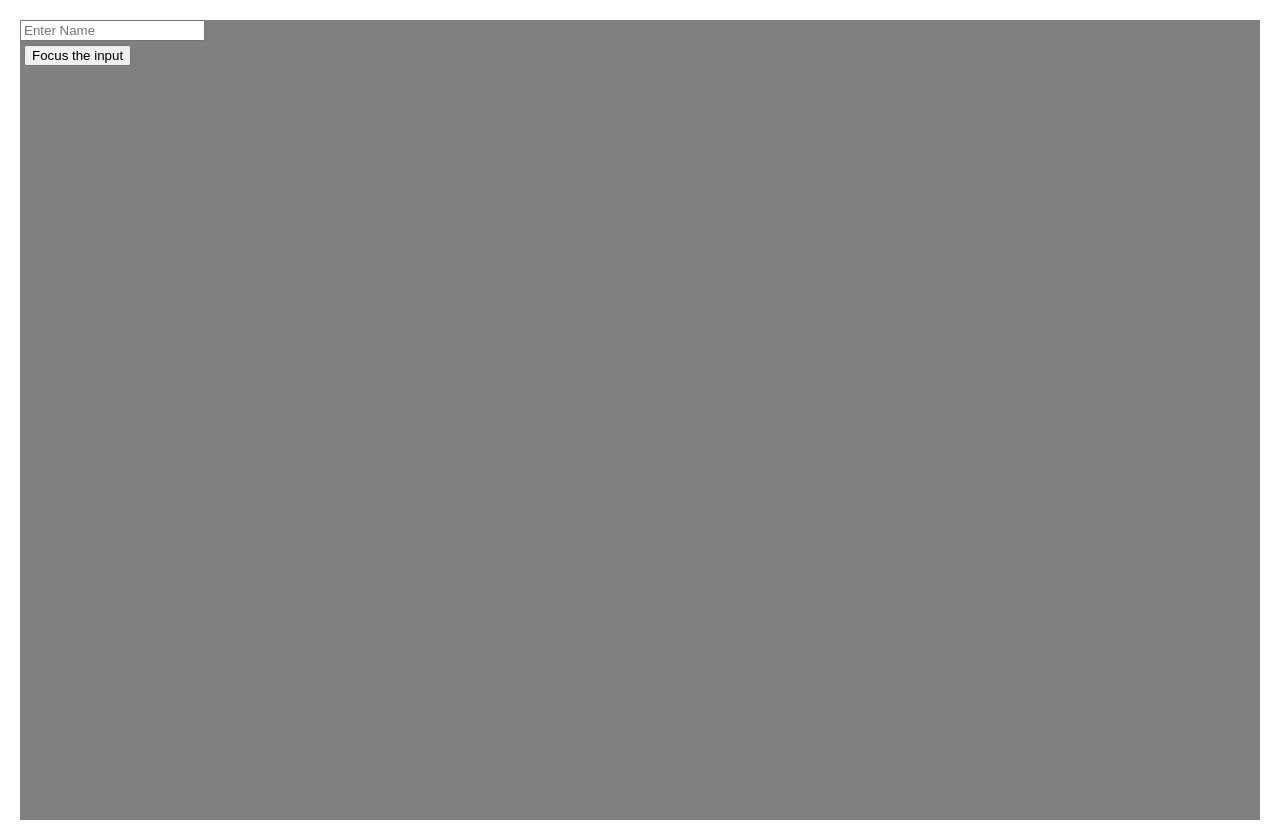
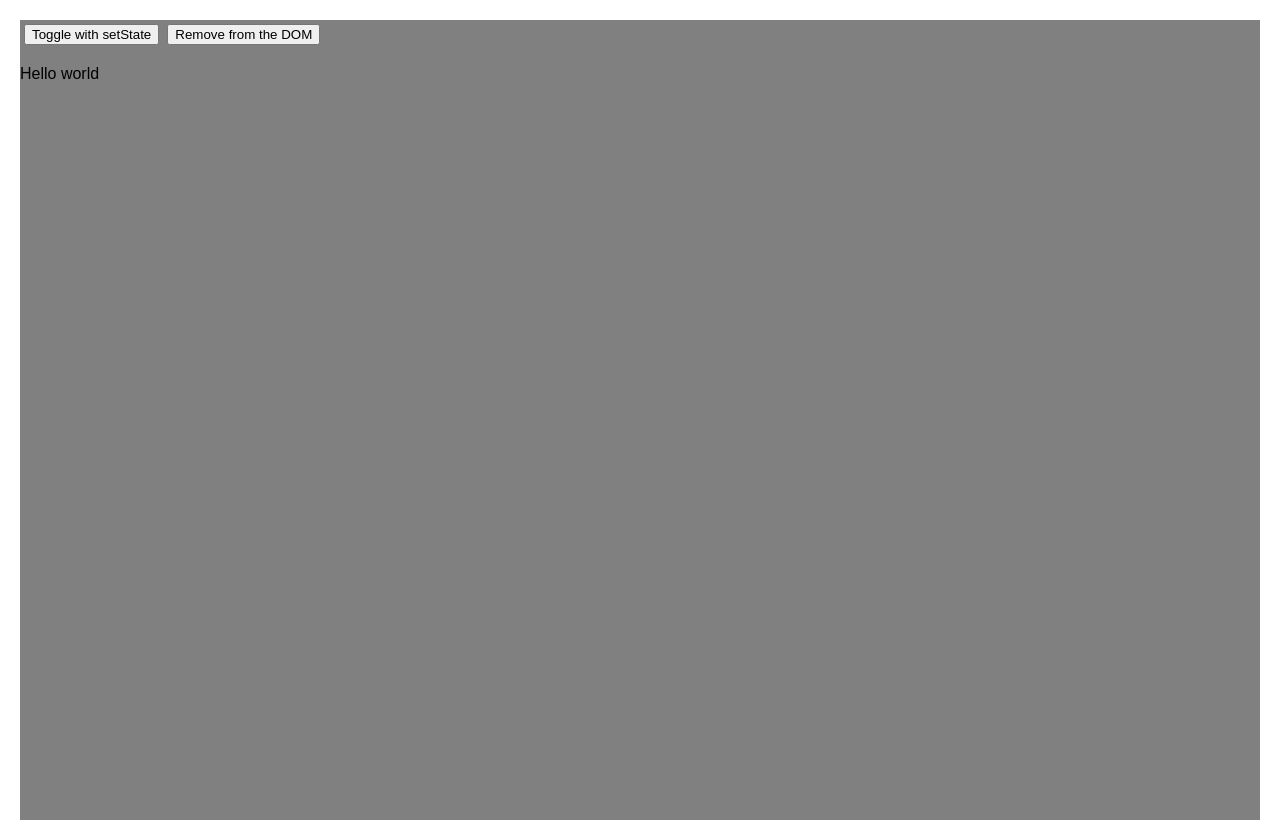
Before and after one commit to mdasif8393/rnext-react-2026, a React (Vite) app in the folder module-4-part-1-escape-hatches/4.2-manipulating-the-dom-with-ref-getting-a-ref-to-the-node/: page / in a window 1280 px wide. Built offline with nearby package versions, Linux system fonts and the light colour scheme.

Commit message:
4.5 When React attaches the refs & Best practices for DOM manipulation with refs

```diff
--- a/module-4-part-1-escape-hatches/4.2-manipulating-the-dom-with-ref-getting-a-ref-to-the-node/src/App.jsx
+++ b/module-4-part-1-escape-hatches/4.2-manipulating-the-dom-with-ref-getting-a-ref-to-the-node/src/App.jsx
@@ -1,5 +1,6 @@
 import Form from "./components/Form";
 import "./App.css";
+import Counter from "./components/Counter";
 
 function App() {
   return (
@@ -9,7 +10,7 @@
         height: "100dvh",
       }}
     >
-      <Form />
+      <Counter />
     </div>
   );
 }
--- /dev/null
+++ b/module-4-part-1-escape-hatches/4.2-manipulating-the-dom-with-ref-getting-a-ref-to-the-node/src/components/Counter.jsx
@@ -0,0 +1,26 @@
+import { useState, useRef } from "react";
+
+export default function Counter() {
+  const [show, setShow] = useState(true);
+  const ref = useRef(null);
+
+  return (
+    <div>
+      <button
+        onClick={() => {
+          setShow(!show);
+        }}
+      >
+        Toggle with setState
+      </button>
+      <button
+        onClick={() => {
+          ref.current.remove();
+        }}
+      >
+        Remove from the DOM
+      </button>
+      {show && <p ref={ref}>Hello world</p>}
+    </div>
+  );
+}
```
